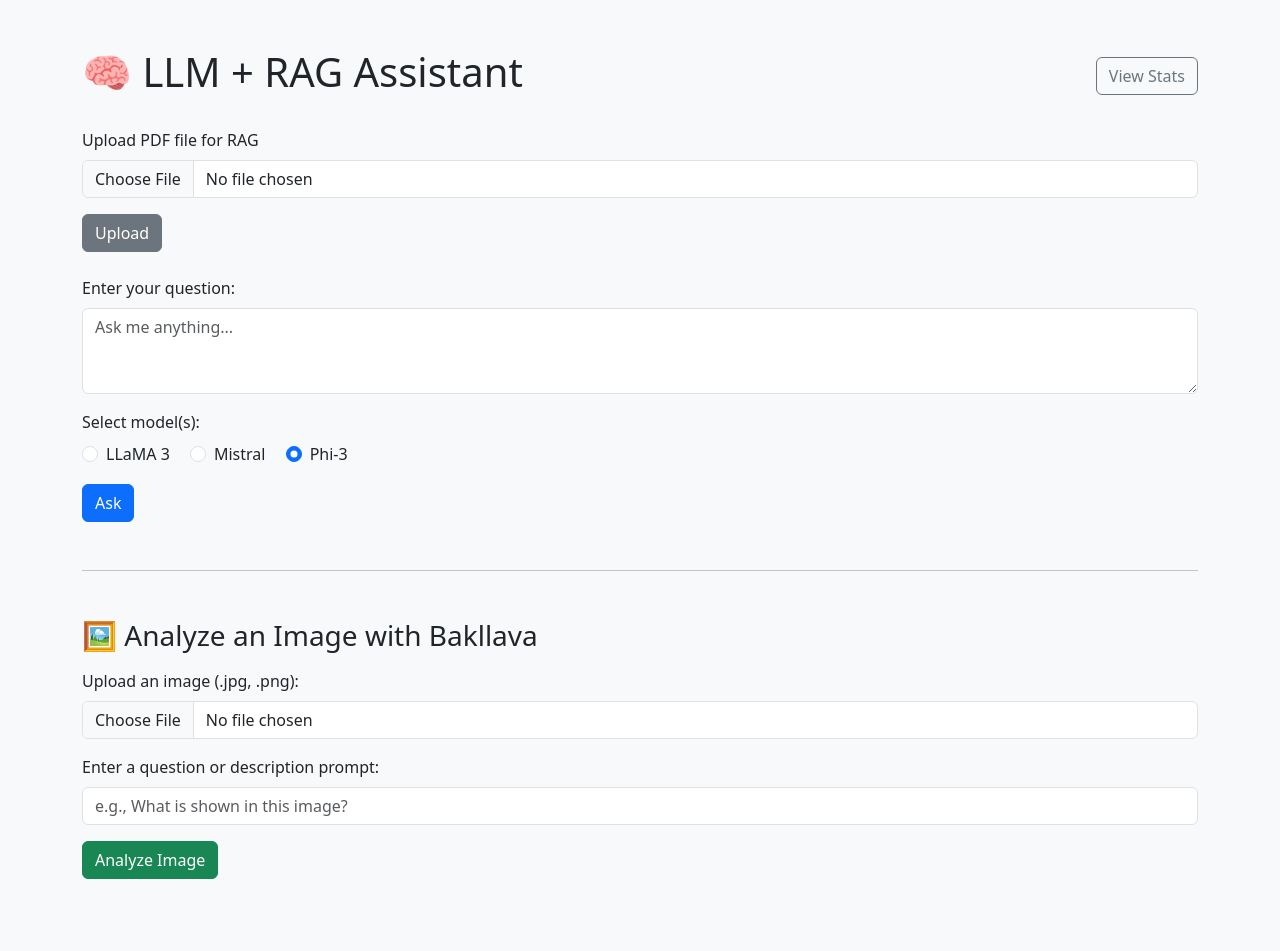
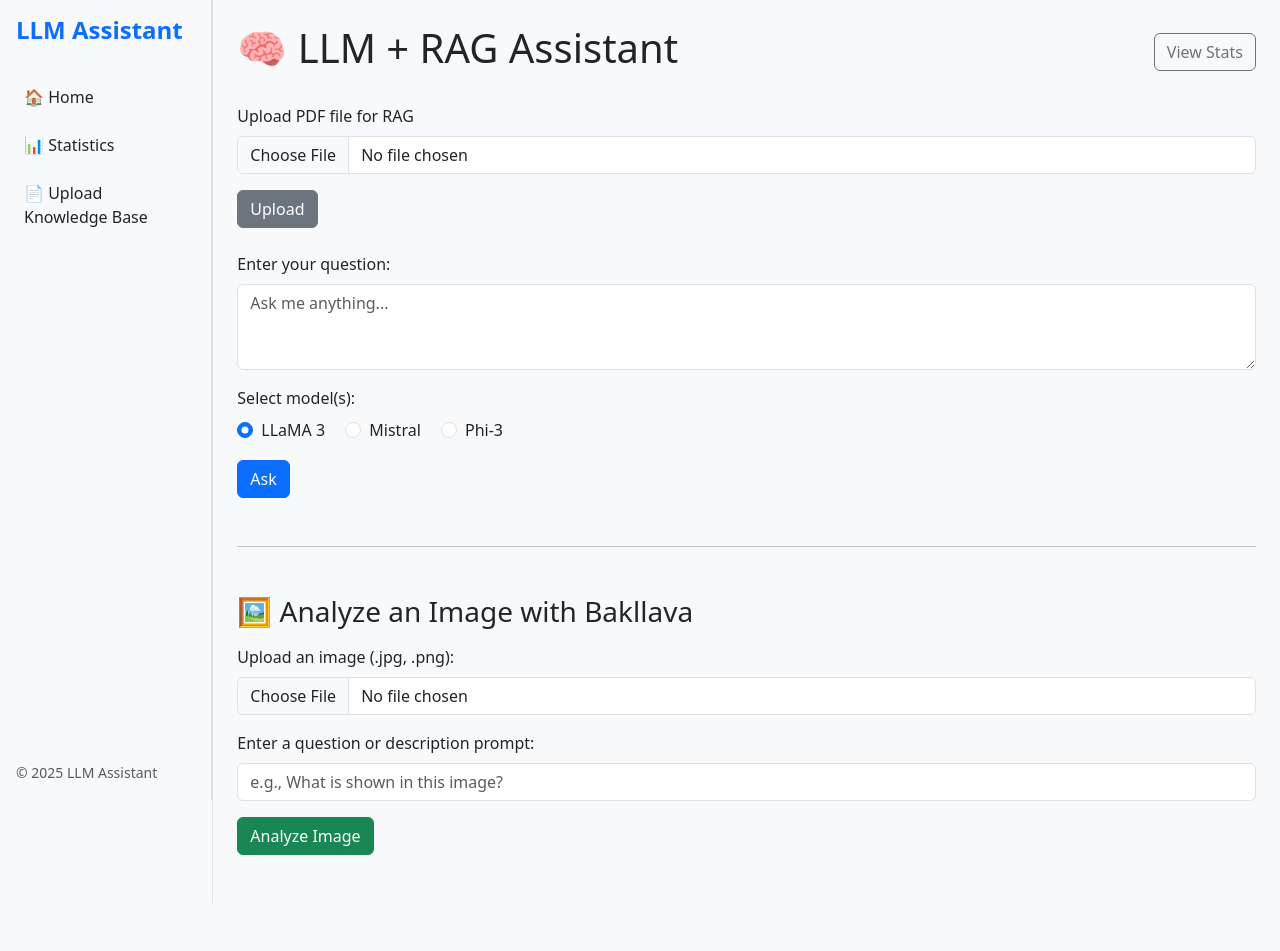
Before and after one commit to rohansehgal/llm-rag-assistant, a Flask app: page / in a window 1280 px wide. After the commit the page ends 903 px from the top, so only its background shows below. Run offline with Flask 3, Linux system fonts and the light colour scheme.

Commit message:
added new navbar.html template. modified index.html and stats.html to include the new navbar.

```diff
--- a/templates/index.html
+++ b/templates/index.html
@@ -9,12 +9,24 @@
     rel="stylesheet">
 </head>
 <body class="bg-light">
-  <div class="container py-5">
+
+<div class="container-fluid">
+  <div class="row">
+
+    <!-- Sidebar (Left) -->
+    <div class="col-12 col-md-3 col-lg-2 bg-light p-0 border-end" style="min-height: 100vh;">
+      {% include 'navbar.html' %}
+    </div>
+
+    <!-- Main Content (Right) -->
+    <div class="col-12 col-md-9 col-lg-10 p-4">
+
       <div class="d-flex justify-content-between align-items-center mb-4">
         <h1>🧠 LLM + RAG Assistant</h1>
         <a href="/stats" class="btn btn-outline-secondary">View Stats</a>
       </div>
 
+      <!-- Upload Form -->
       <form action="/upload" method="post" enctype="multipart/form-data" class="mb-4">
         <div class="mb-3">
           <label for="file" class="form-label">Upload PDF file for RAG</label>
@@ -22,7 +34,6 @@
         </div>
         <button class="btn btn-secondary" type="submit">Upload</button>
       </form>
-
 
       <!-- Prompt Form -->
       <form id="qa-form" class="mb-4">
@@ -38,11 +49,11 @@
             <label class="form-check-label" for="model1">LLaMA 3</label>
           </div>
           <div class="form-check form-check-inline">
-          <input class="form-check-input" type="radio" name="models" value="mistral" id="model2" checked>
+            <input class="form-check-input" type="radio" name="models" value="mistral" id="model2">
             <label class="form-check-label" for="model2">Mistral</label>
           </div>
           <div class="form-check form-check-inline">
-          <input class="form-check-input" type="radio" name="models" value="phi3" id="model3" checked>
+            <input class="form-check-input" type="radio" name="models" value="phi3" id="model3">
             <label class="form-check-label" for="model3">Phi-3</label>
           </div>
         </div>
@@ -50,6 +61,7 @@
         <button type="submit" class="btn btn-primary">Ask</button>
       </form>
 
+      <!-- Results Section -->
       <div id="results"></div>
 
       <!-- Image Analysis Section -->
@@ -76,8 +88,11 @@
         </div>
       </div>
       {% endif %}
-  </div>
 
+    </div> <!-- End Main Content -->
+
+  </div> <!-- End Row -->
+</div> <!-- End Container-Fluid -->
   <!-- JavaScript -->
 
 
--- /dev/null
+++ b/templates/navbar.html
@@ -0,0 +1,29 @@
+<!-- templates/navbar.html -->
+
+<div class="d-flex flex-column vh-100 bg-light border-end">
+    <div class="p-3">
+      <h4 class="fw-bold text-primary">LLM Assistant</h4>
+    </div>
+
+    <ul class="nav flex-column p-2">
+      <li class="nav-item mb-2">
+        <a href="{{ url_for('home') }}" class="nav-link {% if active_page == 'home' %}active text-primary fw-bold{% else %}text-dark{% endif %}">
+          🏠 Home
+        </a>
+      </li>
+      <li class="nav-item mb-2">
+        <a href="{{ url_for('stats') }}" class="nav-link {% if active_page == 'stats' %}active text-primary fw-bold{% else %}text-dark{% endif %}">
+          📊 Statistics
+        </a>
+      </li>
+      <li class="nav-item mb-2">
+        <a href="{{ url_for('upload') }}" class="nav-link {% if active_page == 'upload' %}active text-primary fw-bold{% else %}text-dark{% endif %}">
+          📄 Upload Knowledge Base
+        </a>
+      </li>
+    </ul>
+
+    <div class="mt-auto p-3">
+      <small class="text-muted">&copy; 2025 LLM Assistant</small>
+    </div>
+  </div>
--- a/templates/stats.html
+++ b/templates/stats.html
@@ -11,6 +11,7 @@
   </style>
 </head>
 <body>
+  {% include 'navbar.html' %}
   <h1>Model Response Statistics</h1>
 
   {% if stats %}
```
Also changed, not shown: 2 other files. Lines whose indentation alone changed are shown as unchanged.
